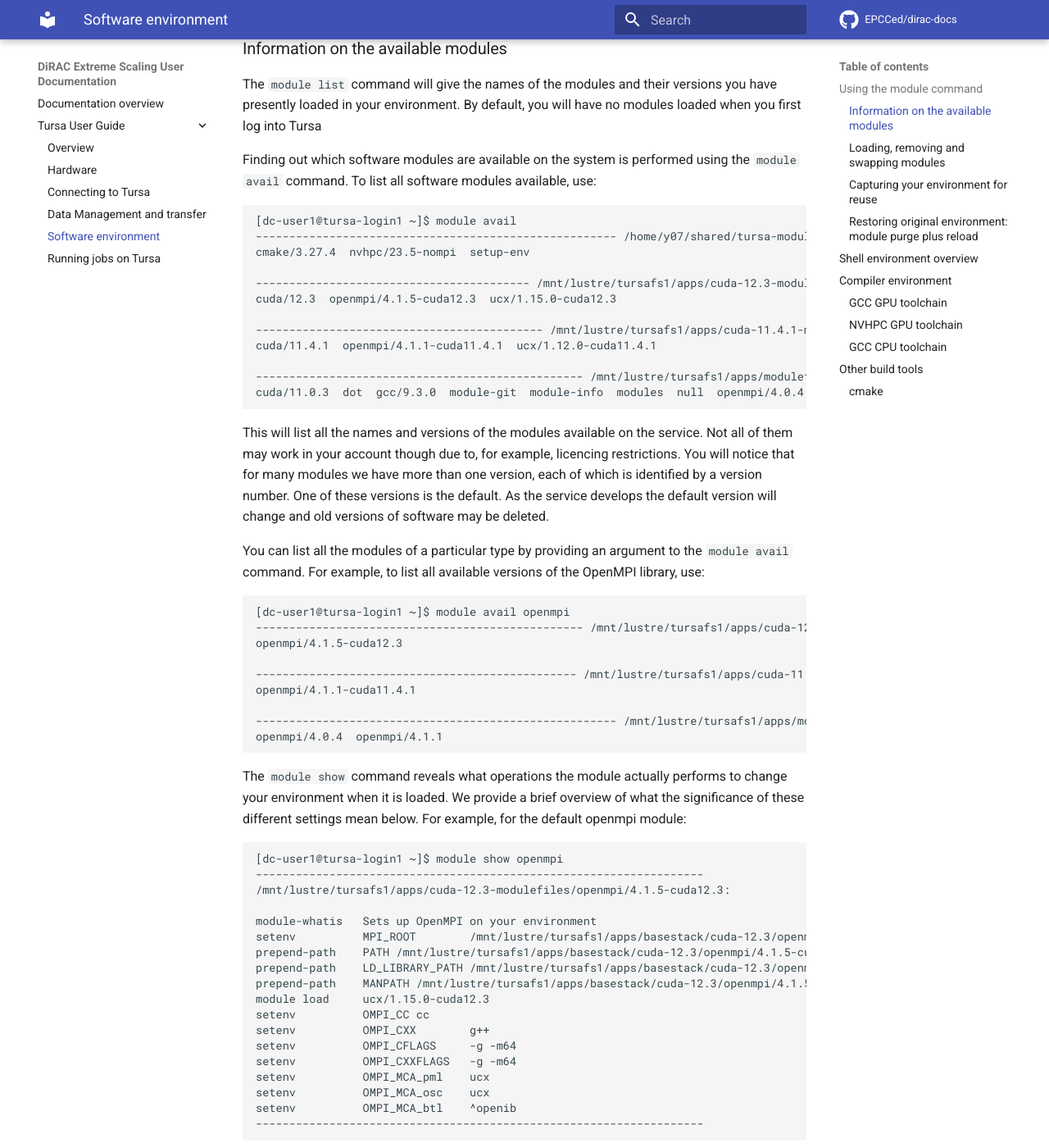
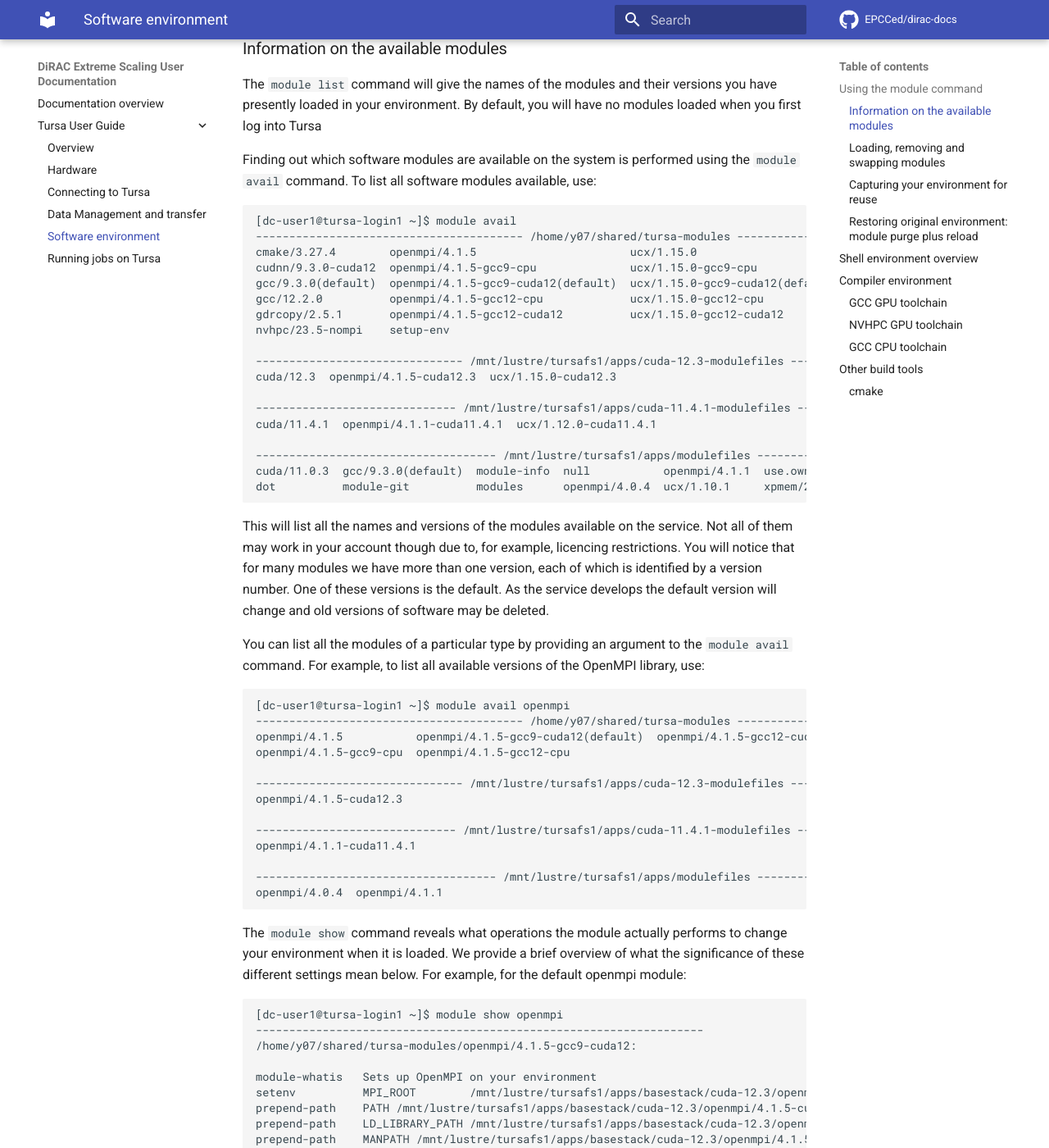
Before and after one commit to EPCCed/dirac-docs, an MkDocs documentation site: the page built from docs/tursa-user-guide/sw-environment.md, in a window 1280 px wide and 1400 px high, scrolled down 1211 px. Shown: the whole window at 82% size. Built offline with MkDocs 1.6.1 and Material for MkDocs 9.7.7, drawn with Linux system fonts in a browser that asks for light colours; comment, search, counter and statistics services are not loaded; some of the changed text lies outside the part shown.

Commit message:
Updates to latest module setup

````diff
--- a/docs/tursa-user-guide/sw-environment.md
+++ b/docs/tursa-user-guide/sw-environment.md
@@ -61,17 +61,23 @@ available, use:
 
 ```
 [dc-user1@tursa-login1 ~]$ module avail
------------------------------------------------------- /home/y07/shared/tursa-modules -----------------------------------------------
-cmake/3.27.4  nvhpc/23.5-nompi  setup-env
+---------------------------------------- /home/y07/shared/tursa-modules ----------------------------------------
+cmake/3.27.4        openmpi/4.1.5                       ucx/1.15.0
+cudnn/9.3.0-cuda12  openmpi/4.1.5-gcc9-cpu              ucx/1.15.0-gcc9-cpu
+gcc/9.3.0(default)  openmpi/4.1.5-gcc9-cuda12(default)  ucx/1.15.0-gcc9-cuda12(default)
+gcc/12.2.0          openmpi/4.1.5-gcc12-cpu             ucx/1.15.0-gcc12-cpu
+gdrcopy/2.5.1       openmpi/4.1.5-gcc12-cuda12          ucx/1.15.0-gcc12-cuda12
+nvhpc/23.5-nompi    setup-env
 
------------------------------------------ /mnt/lustre/tursafs1/apps/cuda-12.3-modulefiles -------------------------------------------
+------------------------------- /mnt/lustre/tursafs1/apps/cuda-12.3-modulefiles --------------------------------
 cuda/12.3  openmpi/4.1.5-cuda12.3  ucx/1.15.0-cuda12.3
 
-------------------------------------------- /mnt/lustre/tursafs1/apps/cuda-11.4.1-modulefiles ---------------------------------------
+------------------------------ /mnt/lustre/tursafs1/apps/cuda-11.4.1-modulefiles -------------------------------
 cuda/11.4.1  openmpi/4.1.1-cuda11.4.1  ucx/1.12.0-cuda11.4.1
 
-------------------------------------------------- /mnt/lustre/tursafs1/apps/modulefiles --------------------------------
-cuda/11.0.3  dot  gcc/9.3.0  module-git  module-info  modules  null  openmpi/4.0.4  openmpi/4.1.1  ucx/1.10.1  use.own  xpmem/2.6.5
+------------------------------------ /mnt/lustre/tursafs1/apps/modulefiles -------------------------------------
+cuda/11.0.3  gcc/9.3.0(default)  module-info  null           openmpi/4.1.1  use.own
+dot          module-git          modules      openmpi/4.0.4  ucx/1.10.1     xpmem/2.6.5
 ```
 
 This will list all the names and versions of the modules available on
@@ -88,13 +94,17 @@ available versions of the OpenMPI library, use:
 
 ```
 [dc-user1@tursa-login1 ~]$ module avail openmpi
-------------------------------------------------- /mnt/lustre/tursafs1/apps/cuda-12.3-modulefiles -------------------------------------------------
+---------------------------------------- /home/y07/shared/tursa-modules ----------------------------------------
+openmpi/4.1.5           openmpi/4.1.5-gcc9-cuda12(default)  openmpi/4.1.5-gcc12-cuda12
+openmpi/4.1.5-gcc9-cpu  openmpi/4.1.5-gcc12-cpu
+
+------------------------------- /mnt/lustre/tursafs1/apps/cuda-12.3-modulefiles --------------------------------
 openmpi/4.1.5-cuda12.3
 
------------------------------------------------- /mnt/lustre/tursafs1/apps/cuda-11.4.1-modulefiles ------------------------------------------------
+------------------------------ /mnt/lustre/tursafs1/apps/cuda-11.4.1-modulefiles -------------------------------
 openmpi/4.1.1-cuda11.4.1
 
------------------------------------------------------- /mnt/lustre/tursafs1/apps/modulefiles ------------------------------------------------------
+------------------------------------ /mnt/lustre/tursafs1/apps/modulefiles -------------------------------------
 openmpi/4.0.4  openmpi/4.1.1
 ```
 
@@ -106,7 +116,7 @@ below. For example, for the default openmpi module:
 ```
 [dc-user1@tursa-login1 ~]$ module show openmpi
 -------------------------------------------------------------------
-/mnt/lustre/tursafs1/apps/cuda-12.3-modulefiles/openmpi/4.1.5-cuda12.3:
+/home/y07/shared/tursa-modules/openmpi/4.1.5-gcc9-cuda12:
 
 module-whatis   Sets up OpenMPI on your environment
 setenv          MPI_ROOT        /mnt/lustre/tursafs1/apps/basestack/cuda-12.3/openmpi/4.1.5-cuda12.3-slurm
@@ -135,7 +145,6 @@ the default version of OpenMPI into your environment, use:
         UCX 1.15.0 compiled with cuda 12.3 loaded
 
         OpenMPI 4.1.5 with cuda-12.3 and UCX 1.15.0 loaded
-
 ```
 
 Once you have done this, your environment will be setup to use the OpenMPI library.
@@ -144,16 +153,10 @@ OpenMPI. If you need a specific version of the software, you can
 add more information:
 
 ```
-[dc-user1@tursa-login1 ~]$ module load openmpi/4.1.1-cuda11.4.1
-
-        UCX 1.12.0 compiled with cuda 11.4.1 loaded
-
-
-        OpenMPI 4.1.1 with cuda-11.4.1 and UCX 1.12.0  loaded
-
+[dc-user1@tursa-login1 ~]$ module load openmpi/4.1.5-gcc12-cuda12
 ```
 
-will load OpenMPI version 4.1.1 with CUDA 11.4.1 into your environment,
+will load OpenMPI version 4.1.5 compiled with GCC 12.2 and CUDA 12.3 into your environment,
 regardless of the default.
 
 If you want to remove software from your environment, `module rm`
@@ -172,17 +175,11 @@ version which is not yet the default or using a legacy version to keep
 compatibility with old data. This can be achieved most easily by using
 `module swap oldmodule newmodule`.
 
-Suppose you have loaded version 4.1.1 of `openmpi`, the following
-command will change to version 4.1.1-cuda11.4.1:
+Suppose you have loaded version `4.1.5-gcc9-cuda12` of `openmpi`, the following
+command will change to version `4.1.5-gcc12-cuda12`:
 
 ```
-[dc-user1@tursa-login1 ~]$ module swap openmpi openmpi/4.1.1-cuda11.4.1
-
-        UCX 1.12.0 compiled with cuda 11.4.1 loaded
-
-
-        OpenMPI 4.1.1 with cuda-11.4.1 and UCX 1.12.0  loaded
-
+[dc-user1@tursa-login1 ~]$ module swap openmpi openmpi/4.1.5-gcc12-cuda12
 ```
 
 You did not need to specify the version of the loaded module in your
@@ -290,14 +287,16 @@ unset OMP_NUM_THREADS
 
 ## Compiler environment
 
-The system supports two different primary compiler environments for GPU nodes:
+The system supports three different primary compiler environments for GPU nodes:
 
-* GCC GPU toolchain: GCC, CUDA 12.3, OpenMPI 4.1.5
+* GCC GPU toolchain: GCC 12.2.0, CUDA 12.3, OpenMPI 4.1.5
+* GCC GPU toolchain: GCC 9.3.0, CUDA 12.3, OpenMPI 4.1.5
 * NVHPC GPU toolchain: NVHPC 23.5 (CUDA 12.1), OpenMPI 4.1.5
 
-and one compiler environment for CPU nodes:
+and two compiler environments for CPU nodes:
 
-* GCC CPU toolchain: GCC, OpenMPI 4.1.5
+* GCC CPU toolchain: GCC 12.2.0, OpenMPI 4.1.5
+* GCC CPU toolchain: GCC 9.3.0, OpenMPI 4.1.5
 
 ### GCC GPU toolchain
 
@@ -306,13 +305,16 @@ To compile on the system for GPU nodes using the GCC toolchain, you would typica
 ```
 module load gcc/9.3.0
 module load cuda/12.3
-module load openmpi/4.1.5-cuda12.3
+module load openmpi/4.1.5-gcc9-cuda12
 
 
 module list
+
 Currently Loaded Modulefiles:
- 1) /home/y07/shared/tursa-modules/setup-env   3) cuda/12.3             5) openmpi/4.1.5-cuda12.3
- 2) gcc/9.3.0                                  4) ucx/1.15.0-cuda12.3
+ 1) /mnt/lustre/tursafs1/home/y07/shared/tursa-modules/setup-env   5) openmpi/4.1.5-gcc12-cuda12
+ 2) ucx/1.15.0-cuda12.3                                            6) gcc/9.3.0(default)
+ 3) openmpi/4.1.5-gcc9-cuda12(default)                             7) cuda/12.3
+ 4) ucx/1.15.0-gcc12-cuda12
 ```
 
 Once you have loaded the modules, the standard OpenMPI compiler wrapper
@@ -332,12 +334,13 @@ To compile on the system for GPU nodes using the GCC toolchain, you would typica
 ```
 module load gcc/9.3.0
 module load nvhpc/23.5-nompi
-module load openmpi/4.1.5-cuda12.3
+module load openmpi/4.1.5-gcc9-cuda12
+
 module list
 
 Currently Loaded Modulefiles:
- 1) /home/y07/shared/tursa-modules/setup-env   3) nvhpc/23.5-nompi      5) openmpi/4.1.5-cuda12.3
- 2) gcc/9.3.0                                  4) ucx/1.15.0-cuda12.3
+ 1) /home/y07/shared/tursa-modules/setup-env   3) nvhpc/23.5-nompi      5) openmpi/4.1.5-gcc9-cuda12(default)
+ 2) gcc/9.3.0(default)                         4) ucx/1.15.0-cuda12.3
 ```
 
 Once you have loaded the modules, the standard OpenMPI compiler wrapper
@@ -371,13 +374,13 @@ To compile on the system for CPU nodes using the GCC toolchain, you would typica
 
 ```
 module load gcc/9.3.0
-module load openmpi/4.1.5
-
+module load openmpi/4.1.5-gcc9-cpu
 
 module list
+
 Currently Loaded Modulefiles:
- 1) /home/y07/shared/tursa-modules/setup-env   3) openmpi/4.1.5
- 2) gcc/9.3.0                                  4) ucx/1.15.0
+ 1) /home/y07/shared/tursa-modules/setup-env   3) ucx/1.15.0
+ 2) gcc/9.3.0(default)                         4) openmpi/4.1.5-gcc9-cpu
 ```
 
 Once you have loaded the modules, the standard OpenMPI compiler wrapper
@@ -398,6 +401,5 @@ You can find more information on these scripts in the
 CMake is available by using the commands:
 
 ```
-[dc-user1@tursa-login1 ~]$ module load /home/y07/shared/tursa-modules/setup-env
 [dc-user1@tursa-login1 ~]$ module load cmake
 ```
````
